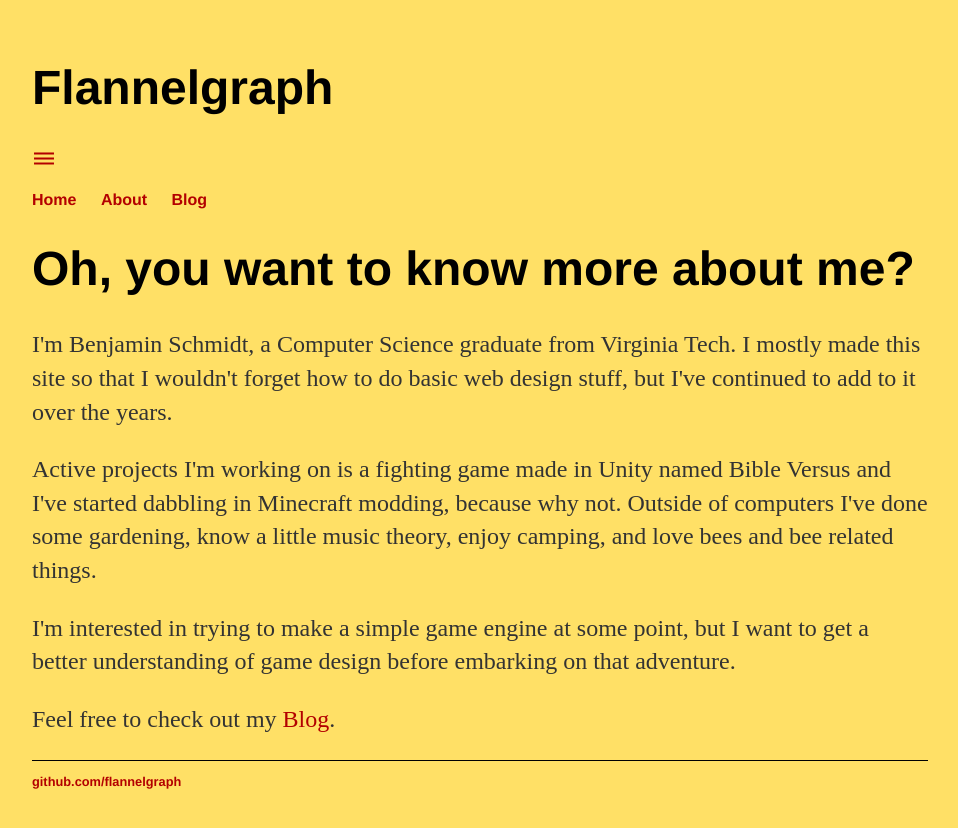
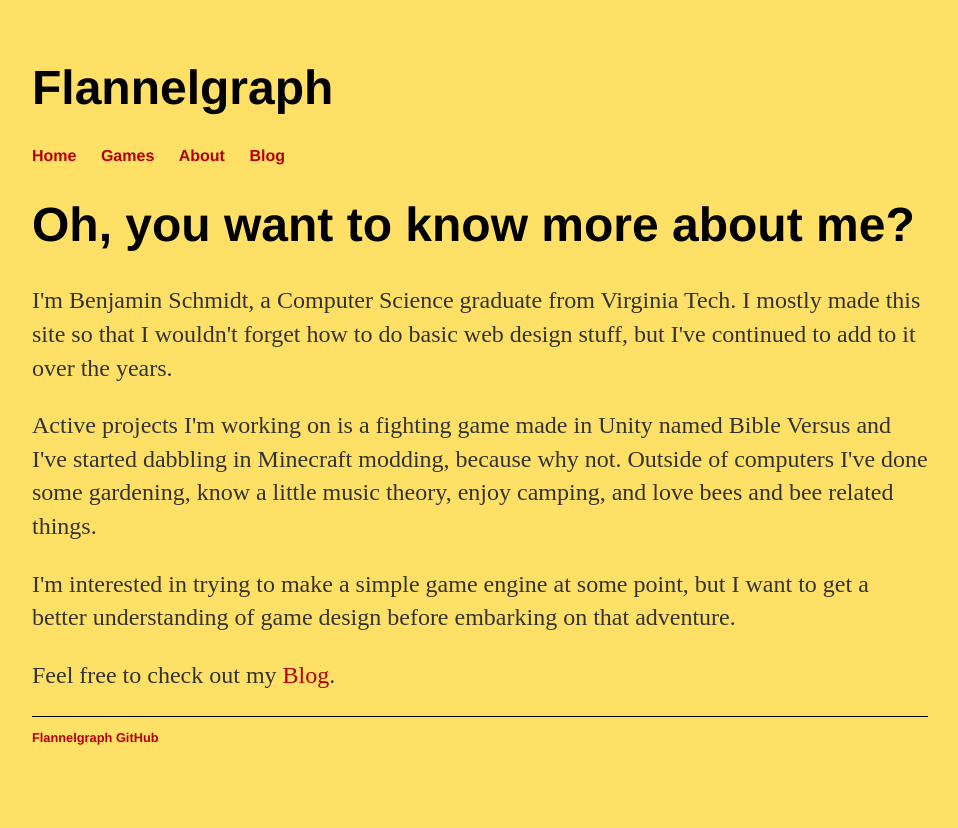
Before and after one commit to Flannelgraph/Flannelgraph.github.io, a Jekyll site: the page built from about/index.html, in a window 1280 px wide. Shown: the top 828 px of the page, without its empty margins (160-1118 px from the left). Built offline with Jekyll 4.4.1, drawn with Linux system fonts in a browser that asks for light colours.

Commit message:
Update default.html

```diff
--- a/_layouts/default.html
+++ b/_layouts/default.html
@@ -4,19 +4,16 @@
 			<title>{{ page.title }}</title>
 			<!-- link to main stylesheet -->
 			<link rel="stylesheet" type="text/css" href="/css/main.css">
-			<link href="https://fonts.googleapis.com/icon?family=Material+Icons" rel="stylesheet">
 		</head>
 		<body>
 			<header>
 				<h1>Flannelgraph</h1>
-				<div class="top">
-					<a href="#" class="menu_icon"><i class="material-icons">dehaze</i></a>
-				</div>
 				<nav>
-	    				<ul>
-	        				<li><a href="/">Home</a></li>
-		        			<li><a href="/about">About</a></li>
-	        				<li><a href="/blog">Blog</a></li>
+					<ul>
+						<li><a href="/">Home</a></li>
+						<li><a href="/games">Games</a></li>
+		        		<li><a href="/about">About</a></li>
+	        			<li><a href="/blog">Blog</a></li>
 					</ul>
 				</nav>
 			</header>
@@ -27,7 +24,7 @@
 			</div><!-- /.container -->
 			<footer>
 	    		<ul>
-	        		<li><a href="https://github.com/Flannelgraph">github.com/flannelgraph</a></li>
+	        		<li><a href="https://github.com/Flannelgraph">Flannelgraph GitHub</a></li>
 				</ul>
 			</footer>
 		</body>
```
